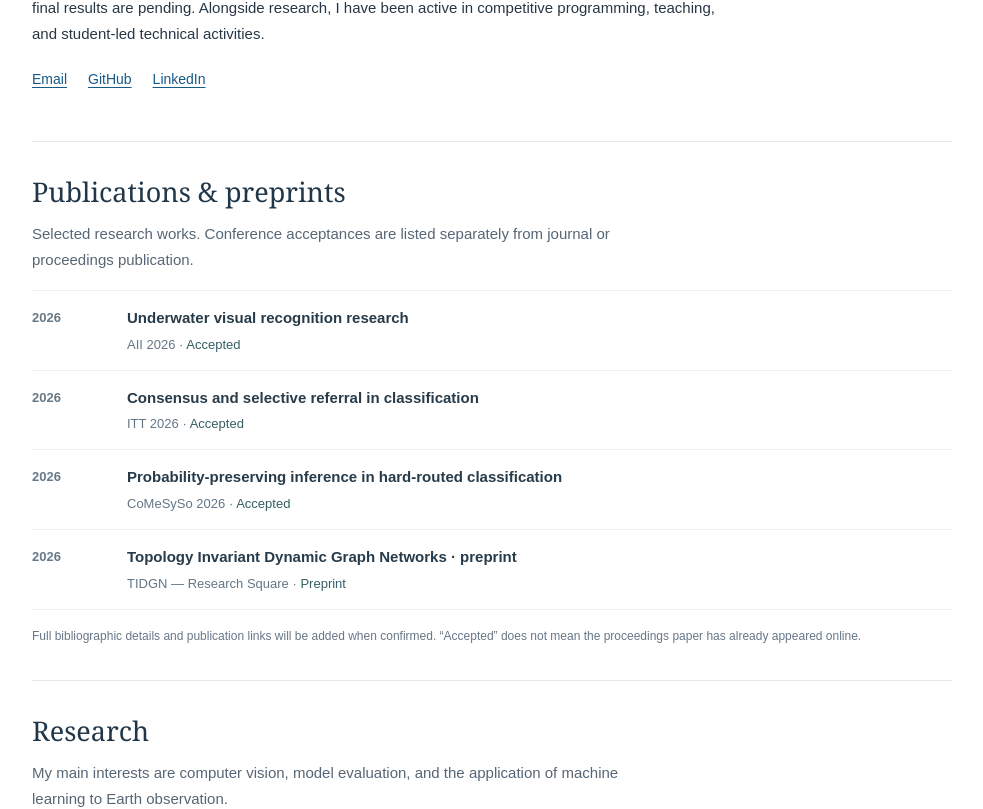
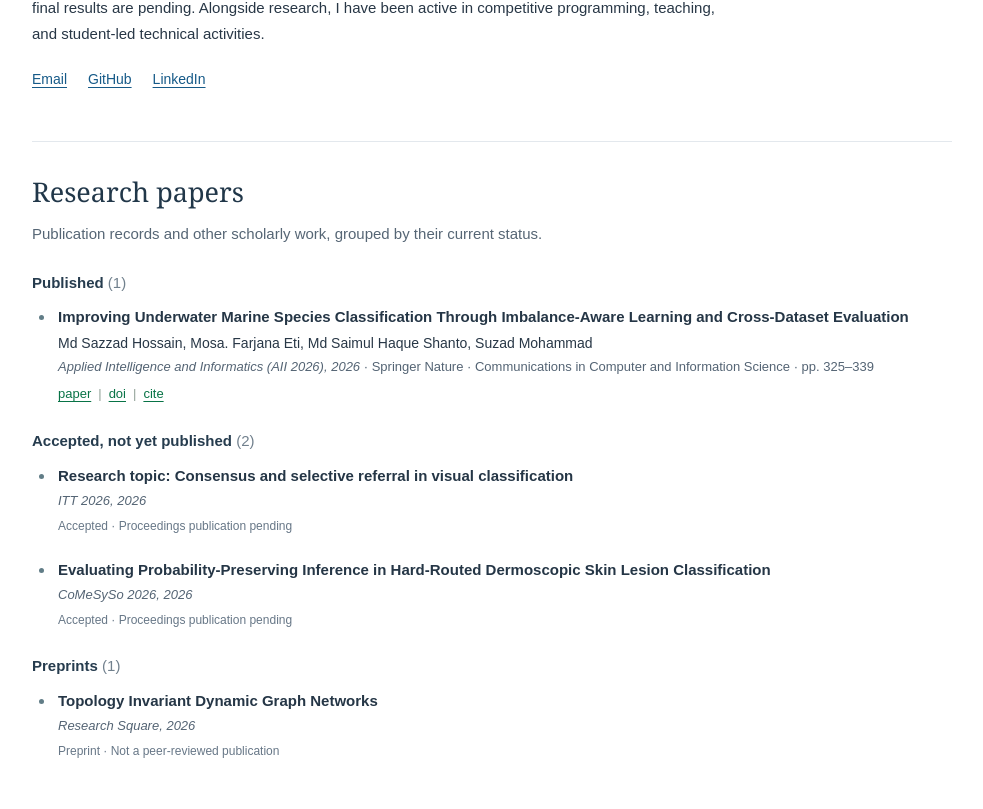
Before and after one commit to 1sazzad/profile, a React (Vite) app: page / in a window 1280 px wide. Shown: the part 438-1247 px from the top of the page, without its empty margins (148-1131 px from the left). Built offline with nearby package versions, Linux system fonts and the light colour scheme.

Commit message:
Present research publications by status

```diff
--- a/src/App.jsx
+++ b/src/App.jsx
@@ -59,23 +59,49 @@ function Introduction() {
   );
 }
 
+function PublicationEntry({ item }) {
+  return (
+    <li className="publication-entry">
+      <h4 className="paper-title">{item.title || `Research topic: ${item.topic}`}</h4>
+      {item.authors && <p className="paper-authors">{item.authors.join(', ')}</p>}
+      <p className="paper-venue"><em>{item.venue}, {item.year}</em>{item.publication && <> · {item.publication}</>}</p>
+      {item.status === 'accepted' && <p className="publication-status">Accepted · Proceedings publication pending</p>}
+      {item.status === 'preprint' && <p className="publication-status">Preprint · Not a peer-reviewed publication</p>}
+      {item.paperUrl && <div className="paper-links">
+        <a href={item.paperUrl} target="_blank" rel="noopener noreferrer">paper</a>
+        <span aria-hidden="true">|</span>
+        <a href={item.paperUrl} target="_blank" rel="noopener noreferrer">doi</a>
+        <span aria-hidden="true">|</span>
+        <details className="citation-details">
+          <summary>cite</summary>
+          <p>{item.citation}</p>
+        </details>
+      </div>}
+    </li>
+  );
+}
+
 function Publications() {
+  const sections = [
+    { status: 'published', title: 'Published' },
+    { status: 'accepted', title: 'Accepted, not yet published' },
+    { status: 'preprint', title: 'Preprints' },
+  ];
+
   return (
     <section className="content-section" id="publications" aria-labelledby="publications-title">
-      <h2 id="publications-title">Publications &amp; preprints</h2>
-      <p className="section-lead">Selected research works. Conference acceptances are listed separately from journal or proceedings publication.</p>
-      <ol className="publication-list">
-        {publications.map((item) => (
-          <li key={item.venue} className="publication-item">
-            <span className="item-year">{item.year}</span>
-            <div>
-              <p className="publication-subject">{item.subject}</p>
-              <p className="item-meta">{item.venue} <span aria-hidden="true">·</span> <span className="status-text">{item.status}</span></p>
-            </div>
-          </li>
-        ))}
-      </ol>
-      <p className="editorial-note">Full bibliographic details and publication links will be added when confirmed. “Accepted” does not mean the proceedings paper has already appeared online.</p>
+      <h2 id="publications-title">Research papers</h2>
+      <p className="section-lead">Publication records and other scholarly work, grouped by their current status.</p>
+      {sections.map(({ status, title }) => {
+        const entries = publications.filter((item) => item.status === status);
+        if (!entries.length) return null;
+        return <div className="publication-group" key={status}>
+          <h3 className="publication-group-heading">{title} <span>({entries.length})</span></h3>
+          <ul className="academic-publications">
+            {entries.map((item) => <PublicationEntry key={item.id} item={item} />)}
+          </ul>
+        </div>;
+      })}
     </section>
   );
 }
--- a/src/data.js
+++ b/src/data.js
@@ -29,10 +29,39 @@ export const researchProjects = [
 ];
 
 export const publications = [
-  { venue: 'AII 2026', year: '2026', subject: 'Underwater visual recognition research', status: 'Accepted' },
-  { venue: 'ITT 2026', year: '2026', subject: 'Consensus and selective referral in classification', status: 'Accepted' },
-  { venue: 'CoMeSySo 2026', year: '2026', subject: 'Probability-preserving inference in hard-routed classification', status: 'Accepted' },
-  { venue: 'TIDGN — Research Square', year: '2026', subject: 'Topology Invariant Dynamic Graph Networks · preprint', status: 'Preprint' },
+  {
+    id: 'aii-2026',
+    status: 'published',
+    title: 'Improving Underwater Marine Species Classification Through Imbalance-Aware Learning and Cross-Dataset Evaluation',
+    authors: ['Md Sazzad Hossain', 'Mosa. Farjana Eti', 'Md Saimul Haque Shanto', 'Suzad Mohammad'],
+    venue: 'Applied Intelligence and Informatics (AII 2026)',
+    publication: 'Springer Nature · Communications in Computer and Information Science · pp. 325–339',
+    year: '2026',
+    doi: '10.1007/978-3-032-42348-1_22',
+    paperUrl: 'https://doi.org/10.1007/978-3-032-42348-1_22',
+    citation: 'Hossain, Md Sazzad; Eti, Mosa. Farjana; Shanto, Md Saimul Haque; Mohammad, Suzad. “Improving Underwater Marine Species Classification Through Imbalance-Aware Learning and Cross-Dataset Evaluation.” In Applied Intelligence and Informatics, pp. 325–339. Springer Nature, 2026. https://doi.org/10.1007/978-3-032-42348-1_22',
+  },
+  {
+    id: 'itt-2026',
+    status: 'accepted',
+    topic: 'Consensus and selective referral in visual classification',
+    venue: 'ITT 2026',
+    year: '2026',
+  },
+  {
+    id: 'comesyso-2026',
+    status: 'accepted',
+    title: 'Evaluating Probability-Preserving Inference in Hard-Routed Dermoscopic Skin Lesion Classification',
+    venue: 'CoMeSySo 2026',
+    year: '2026',
+  },
+  {
+    id: 'tidgn-preprint',
+    status: 'preprint',
+    title: 'Topology Invariant Dynamic Graph Networks',
+    venue: 'Research Square',
+    year: '2026',
+  },
 ];
 
 export const milestones = [
--- a/src/styles.css
+++ b/src/styles.css
@@ -39,15 +39,29 @@ a:focus-visible, button:focus-visible, summary:focus-visible { outline: 3px soli
 .content-section { border-top: 1px solid #e3e8ed; padding: 32px 0 34px; scroll-margin-top: 18px; }
 .content-section h2 { color: #213749; font: 500 27px/1.3 Georgia, 'Times New Roman', serif; margin: 0 0 12px; }
 .section-lead { color: #566675; margin: 0 0 18px; max-width: 75ch; }
-.publication-list { padding: 0; margin: 17px 0 0; list-style: none; }
-.publication-item, .experience-item { display: grid; grid-template-columns: 77px minmax(0,1fr); gap: 18px; padding: 14px 0; border-bottom: 1px solid #edf0f2; }
-.publication-item:first-child, .experience-item:first-child { border-top: 1px solid #edf0f2; }
-.publication-item p, .experience-item p { margin: 0; }
+.publication-group { margin-top: 23px; }
+.publication-group-heading { font-size: 15px; color: #263c4e; margin: 0 0 9px; }
+.publication-group-heading span { color: #71808d; font-weight: 400; }
+.academic-publications { margin: 0; padding-left: 23px; list-style: disc; }
+.publication-entry { padding-left: 3px; margin: 0 0 20px; }
+.publication-entry::marker { color: #617d87; }
+.paper-title { font-size: 15px; line-height: 1.5; font-weight: 700; color: #253646; margin: 0 0 4px; }
+.paper-authors { font-size: 14px; line-height: 1.55; margin: 0 0 3px; }
+.paper-venue { color: #546474; font-size: 13px; line-height: 1.6; margin: 0 0 4px; }
+.publication-status { color: #677787; font-size: 12px; margin: 3px 0; }
+.paper-links { font-size: 13px; margin-top: 5px; }
+.paper-links a, .citation-details summary { color: #087346; }
+.paper-links a:hover, .citation-details summary:hover { color: #064e31; }
+.paper-links > span { color: #90a198; padding: 0 7px; }
+.citation-details { display: inline; }
+.citation-details summary { display: inline; list-style: none; cursor: pointer; text-decoration: underline; text-underline-offset: 3px; }
+.citation-details summary::-webkit-details-marker { display: none; }
+.citation-details p { display: block; margin: 8px 0 2px; padding: 12px 14px; background: #f4f7f5; border-left: 2px solid #93b6a2; color: #405348; font-size: 12px; line-height: 1.65; }
+.experience-item { display: grid; grid-template-columns: 77px minmax(0,1fr); gap: 18px; padding: 14px 0; border-bottom: 1px solid #edf0f2; }
+.experience-item:first-child { border-top: 1px solid #edf0f2; }
+.experience-item p { margin: 0; }
 .item-year { font-size: 13px; font-weight: 600; color: #677887; padding-top: 2px; }
-.publication-subject { color: #273b4a; font-weight: 600; }
 .item-meta { font-size: 13px; color: #637687; margin-top: 3px !important; }
-.status-text { color: #355f62; }
-.editorial-note { color: #677787; font-size: 12px; margin: 16px 0 0; }
 
 .research-list { border-top: 1px solid #edf0f2; }
 .research-item { padding: 17px 0 19px; border-bottom: 1px solid #edf0f2; }
@@ -120,7 +134,7 @@ a:focus-visible, button:focus-visible, summary:focus-visible { outline: 3px soli
   .intro h1 { font-size: 32px; }
   .content-section { padding: 25px 0 28px; }
   .content-section h2 { font-size: 24px; }
-  .publication-item, .experience-item { grid-template-columns: 58px minmax(0,1fr); gap: 10px; }
+  .experience-item { grid-template-columns: 58px minmax(0,1fr); gap: 10px; }
   .photo-grid { gap: 13px; }
   .album-title { margin-inline: 9px; }
   .album-caption, .album-count { margin-inline: 9px; }
```
